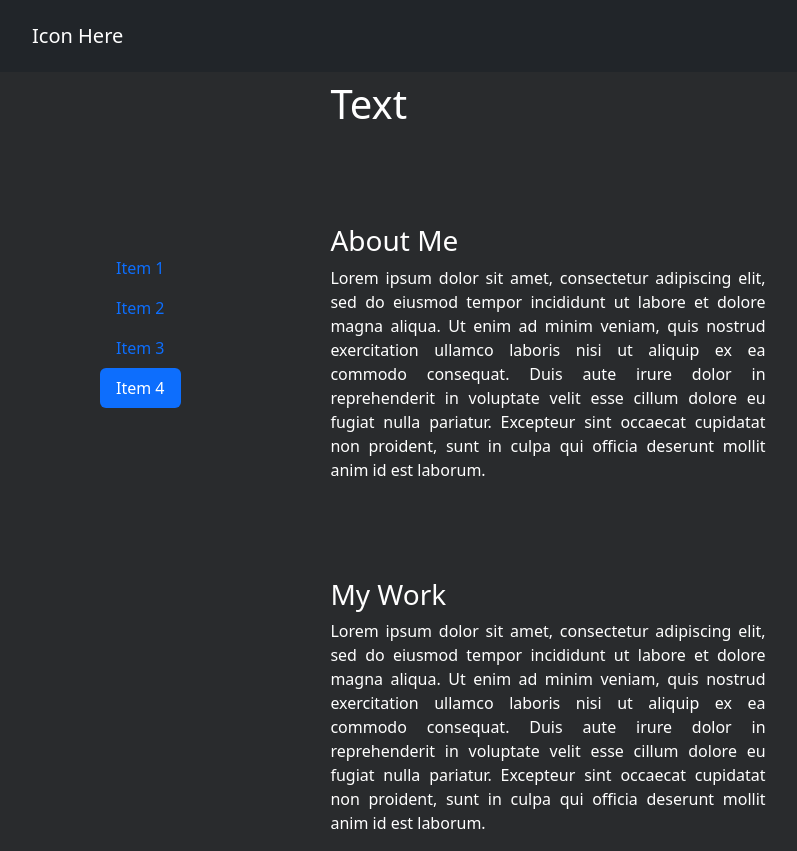
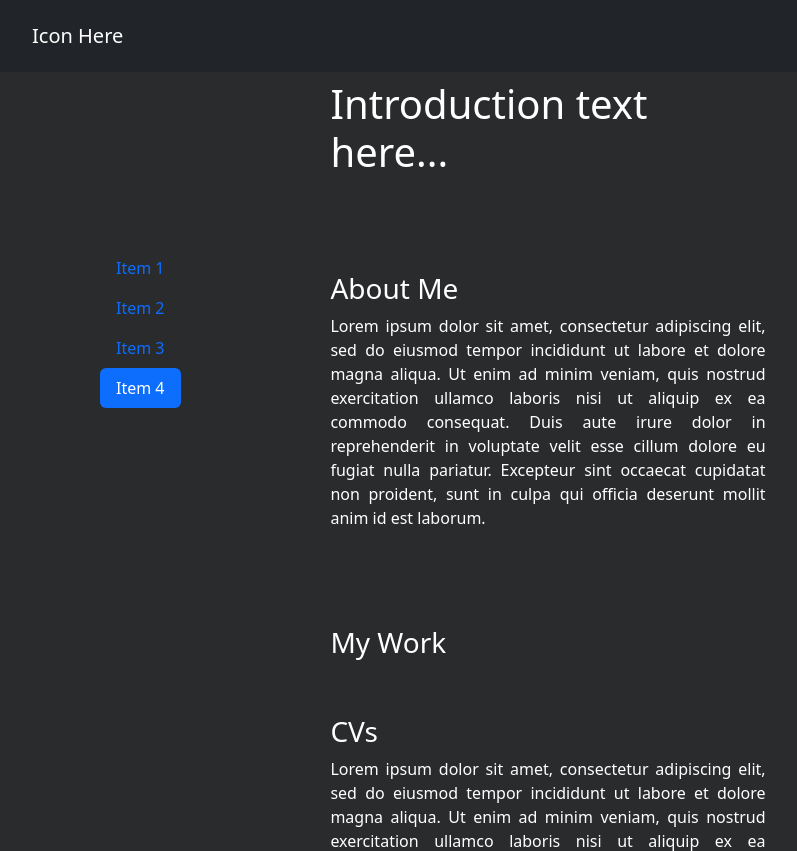
Before and after one commit to jack-whatley/portfolio-page, a website: page index.html in a window 1280 px wide. Shown: the top 851 px of the page, without its empty margins (92-889 px from the left). Drawn offline with nearby package versions, Linux system fonts and the light colour scheme.

Commit message:
changing div sorting

```diff
--- a/index.html
+++ b/index.html
@@ -73,13 +73,22 @@
 
         <div data-bs-spy="scroll" data-bs-target="#list-example" data-bs-offset="0" data-bs-smooth-scroll="true" tabindex="0" class="main ms-auto me-auto" >
 
-            <h1 id="item-1" class="title mb-5">Text</h1>
-            <h3 class="mt-5 title">About Me</h3> <!-- about me -->
+            <div class="element">
+
+
+
+            </div>
+
+            <h1 id="item-1" class="title mb-5">Introduction text here...</h1>
+            <h3 class="mt-5 title">About Me</h3>
             <p class="body-text mb-5 me-0">Lorem ipsum dolor sit amet, consectetur adipiscing elit, sed do eiusmod tempor incididunt ut labore et dolore magna aliqua. Ut enim ad minim veniam, quis nostrud exercitation ullamco laboris nisi ut aliquip ex ea commodo consequat. Duis aute irure dolor in reprehenderit in voluptate velit esse cillum dolore eu fugiat nulla pariatur. Excepteur sint occaecat cupidatat non proident, sunt in culpa qui officia deserunt mollit anim id est laborum.</p>
-            <h3 class="mt-5 title" id="item-2">My Work</h3>
-            <p class="body-text mb-5 me-0">Lorem ipsum dolor sit amet, consectetur adipiscing elit, sed do eiusmod tempor incididunt ut labore et dolore magna aliqua. Ut enim ad minim veniam, quis nostrud exercitation ullamco laboris nisi ut aliquip ex ea commodo consequat. Duis aute irure dolor in reprehenderit in voluptate velit esse cillum dolore eu fugiat nulla pariatur. Excepteur sint occaecat cupidatat non proident, sunt in culpa qui officia deserunt mollit anim id est laborum.</p>
+
+            <h3 id="item-2" class="mt-5 title">My Work</h3>
+
+
             <h3 id="item-3" class="mt-5 title">CVs</h3>
             <p class="body-text mb-5 me-0">Lorem ipsum dolor sit amet, consectetur adipiscing elit, sed do eiusmod tempor incididunt ut labore et dolore magna aliqua. Ut enim ad minim veniam, quis nostrud exercitation ullamco laboris nisi ut aliquip ex ea commodo consequat. Duis aute irure dolor in reprehenderit in voluptate velit esse cillum dolore eu fugiat nulla pariatur. Excepteur sint occaecat cupidatat non proident, sunt in culpa qui officia deserunt mollit anim id est laborum.</p>
+
             <h3 id="item-4" class="title mt-5">Contact</h3>
             <p class="body-text mb-5 me-0">Lorem ipsum dolor sit amet, consectetur adipiscing elit, sed do eiusmod tempor incididunt ut labore et dolore magna aliqua. Ut enim ad minim veniam, quis nostrud exercitation ullamco laboris nisi ut aliquip ex ea commodo consequat. Duis aute irure dolor in reprehenderit in voluptate velit esse cillum dolore eu fugiat nulla pariatur. Excepteur sint occaecat cupidatat non proident, sunt in culpa qui officia deserunt mollit anim id est laborum.</p>
 
```
